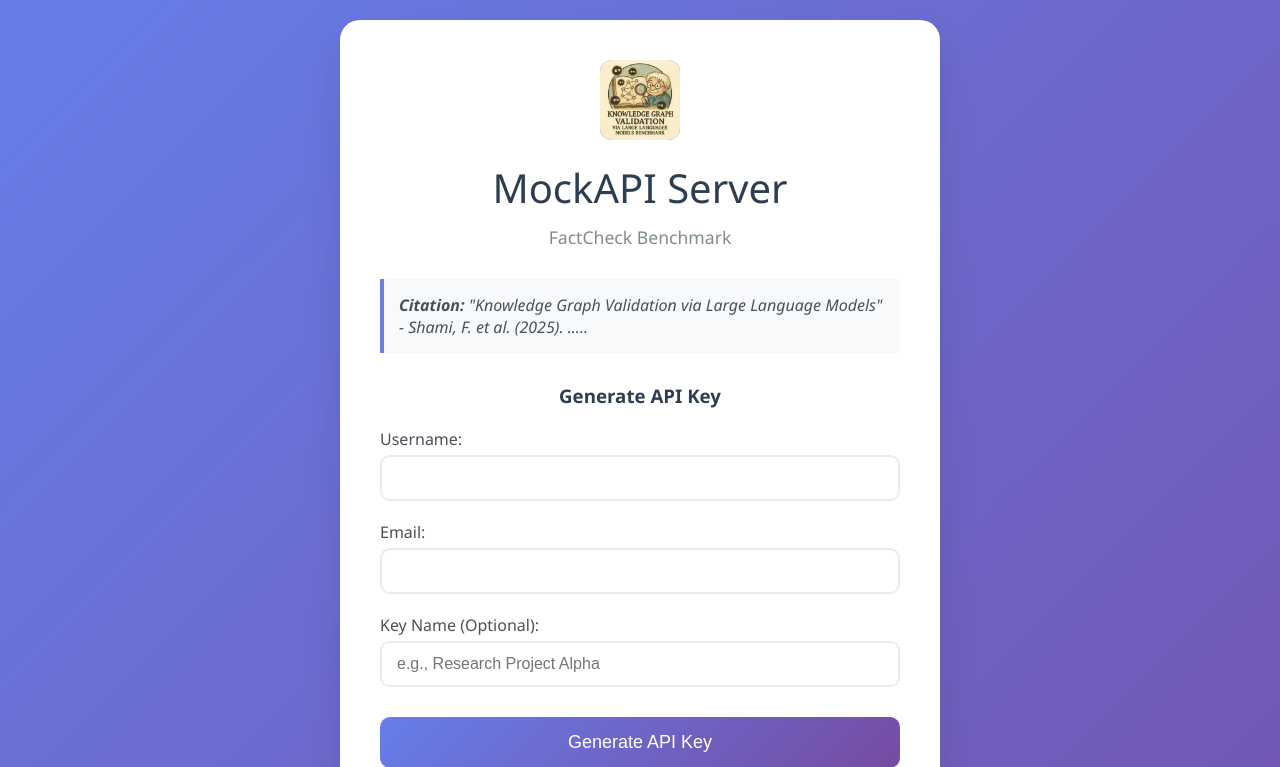
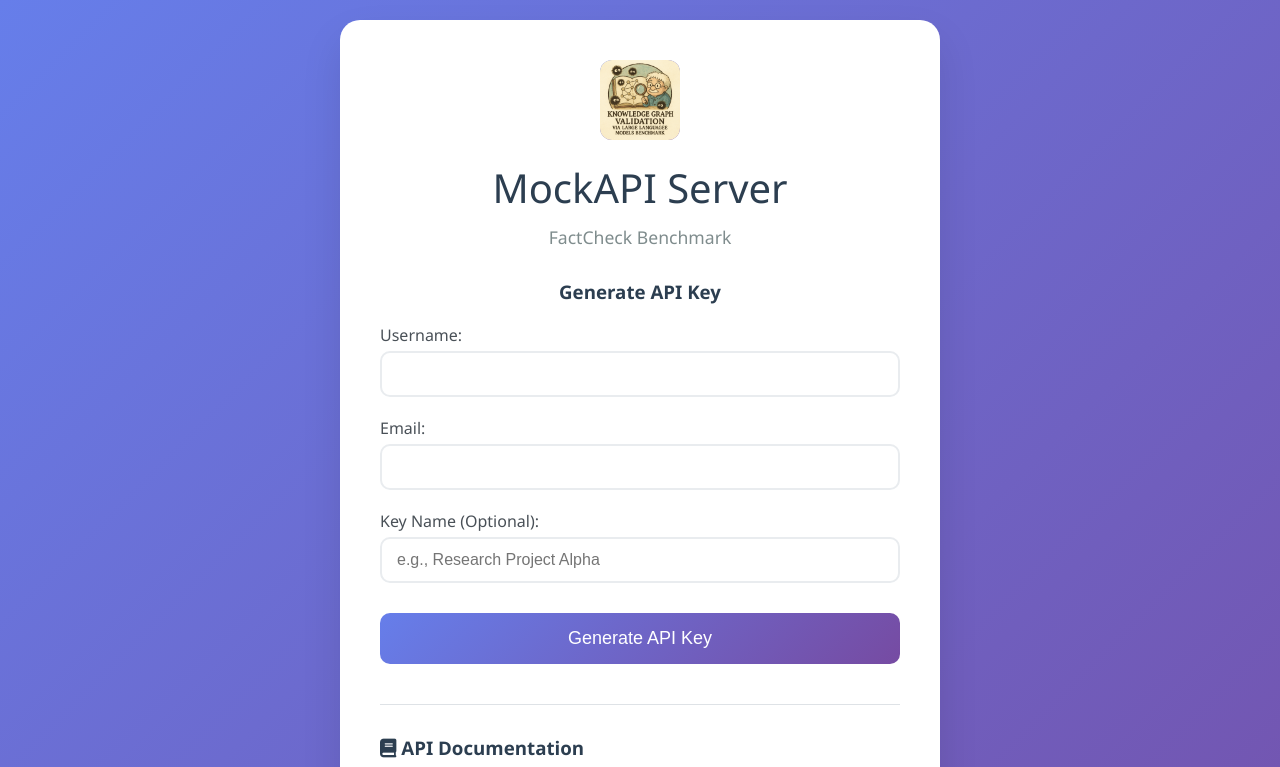
Before and after one commit to FactCheck-AI/FactCheck-MockAPI, a Python web app: template templates/mockapi/index.html in a window 1280 px wide. Shown: the top 767 px of the page. Run offline with Jinja, Linux system fonts and the light colour scheme; the template is opened without the code that fills it, so the values that code supplies are empty.

Commit message:
fix: remove extra data

```diff
--- a/templates/mockapi/index.html
+++ b/templates/mockapi/index.html
@@ -220,10 +220,10 @@
     <h1>MockAPI Server</h1>
     <p class="subtitle">FactCheck Benchmark</p>
 
-    <div class="citation">
-        <strong>Citation:</strong> "Knowledge Graph Validation via Large Language Models"
-        - Shami, F. et al. (2025). .....
-    </div>
+{#    <div class="citation">#}
+{#        <strong>Citation:</strong> "Knowledge Graph Validation via Large Language Models"#}
+{#        - Shami, F. et al. (2025). .....#}
+{#    </div>#}
 
     <div class="form-container">
         <h3 style="color: #2c3e50; margin-bottom: 20px;">Generate API Key</h3>
```
